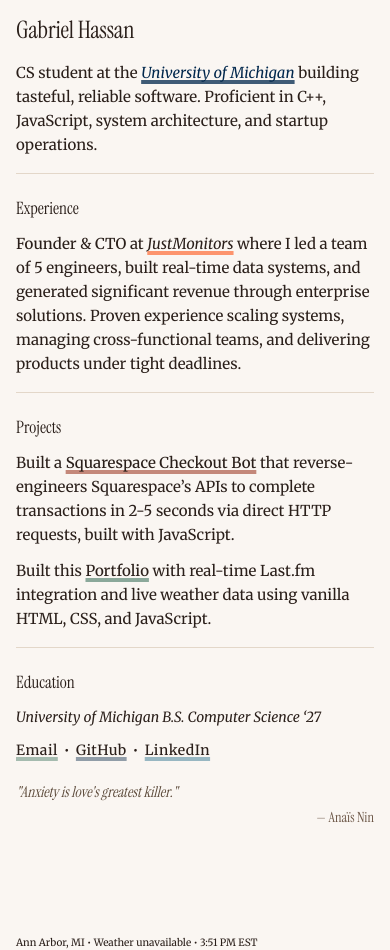
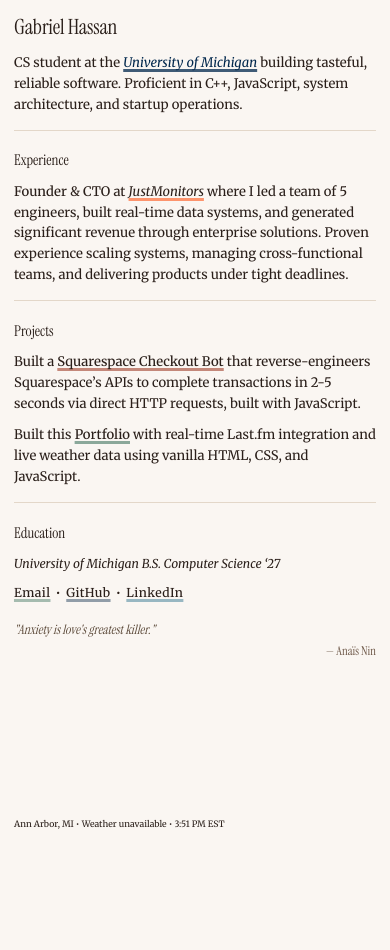
Before and after one commit to gabehassan/portfolio, a website: page index.html in a window 390 px wide. After the commit the page ends 844 px from the top, so only its background shows below. Drawn offline with Linux system fonts and the light colour scheme; no server answers.

Commit message:
Fix responsive scaling: fit all content to viewport without scrollbars

```diff
--- a/index.html
+++ b/index.html
@@ -45,8 +45,8 @@
     <style>
       @font-face{font-family:'Merriweather Fallback';src:local('Georgia');size-adjust:105%;ascent-override:95%;descent-override:27%;line-gap-override:0%}
       @font-face{font-family:'Instrument Fallback';src:local('Georgia');size-adjust:108%;ascent-override:90%;descent-override:25%;line-gap-override:0%}
-      html,body{height:100%;margin:0;padding:0}
-      body{font-family:'Merriweather','Merriweather Fallback',Georgia,serif;font-weight:400;background-color:#faf6f2;color:#2a1f1a;padding:40px 60px;padding-bottom:calc(40px + env(safe-area-inset-bottom,0px));line-height:1.65;font-size:17px;max-width:600px;display:flex;flex-direction:column;min-height:100vh;min-height:100dvh;box-sizing:border-box}
+      html,body{height:100%;margin:0;padding:0;overflow-x:hidden}
+      body{font-family:'Merriweather','Merriweather Fallback',Georgia,serif;font-weight:400;background-color:#faf6f2;color:#2a1f1a;padding:40px 60px;padding-bottom:calc(40px + env(safe-area-inset-bottom,0px));line-height:1.65;font-size:17px;max-width:600px;width:100%;display:flex;flex-direction:column;min-height:100vh;min-height:100dvh;box-sizing:border-box}
       h1{font-family:'Instrument Serif','Instrument Fallback',Georgia,serif;font-size:40px;margin:0 0 18px 0;font-weight:300;letter-spacing:-0.01em}
       h2{font-family:'Instrument Serif','Instrument Fallback',Georgia,serif;font-size:20px;margin:24px 0 12px 0;font-weight:500}
       p{margin:0 0 14px 0}
--- a/src/js/script.js
+++ b/src/js/script.js
@@ -151,12 +151,24 @@ function updateTime() {
     }
 }
 
+// Scale page to fit viewport
+function fitToScreen() {
+    document.body.style.zoom = '1';
+    const contentHeight = document.body.scrollHeight;
+    const viewportHeight = window.innerHeight;
+    if (contentHeight > viewportHeight) {
+        document.body.style.zoom = viewportHeight / contentHeight;
+    }
+}
+
 // Initialize everything when the page loads
 document.addEventListener('DOMContentLoaded', () => {
     initQuotes();
     getCurrentTrack();
     getWeather();
     updateTime();
+    fitToScreen();
+    window.addEventListener('resize', fitToScreen);
 
     // Refresh current track every 30 seconds
     setInterval(getCurrentTrack, 5000);
```
